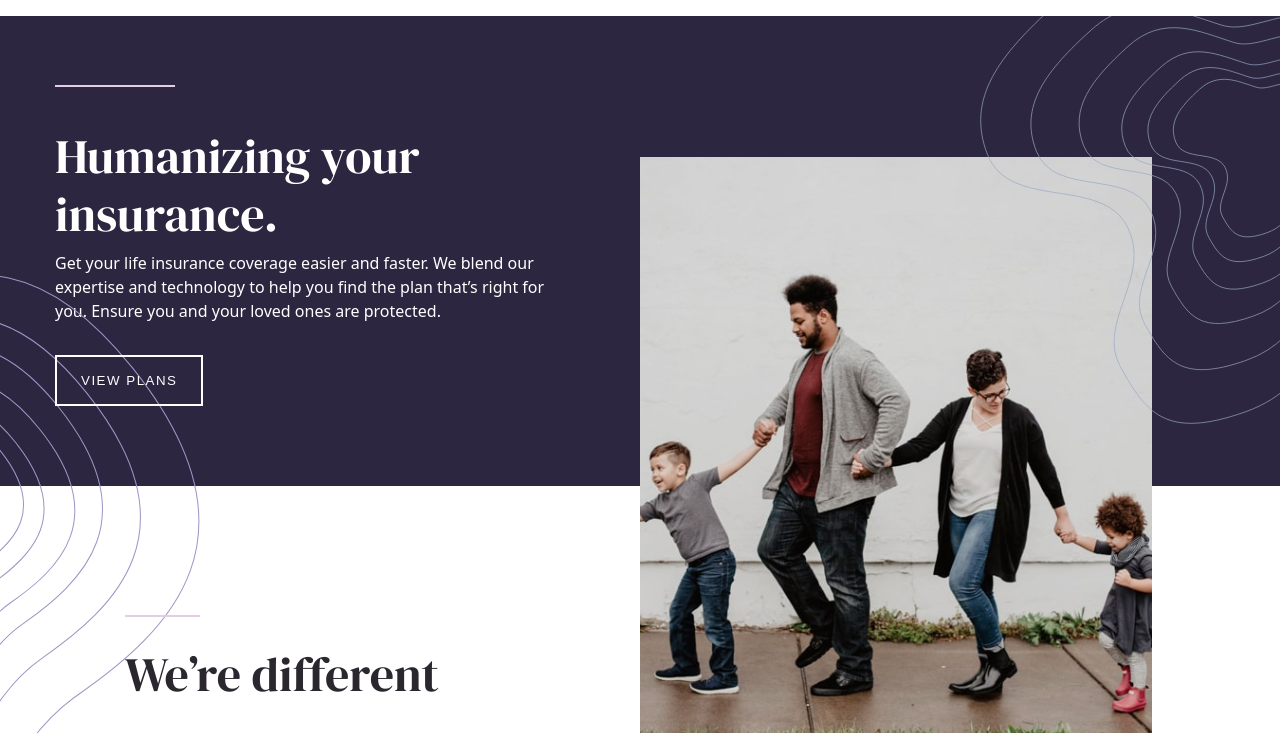
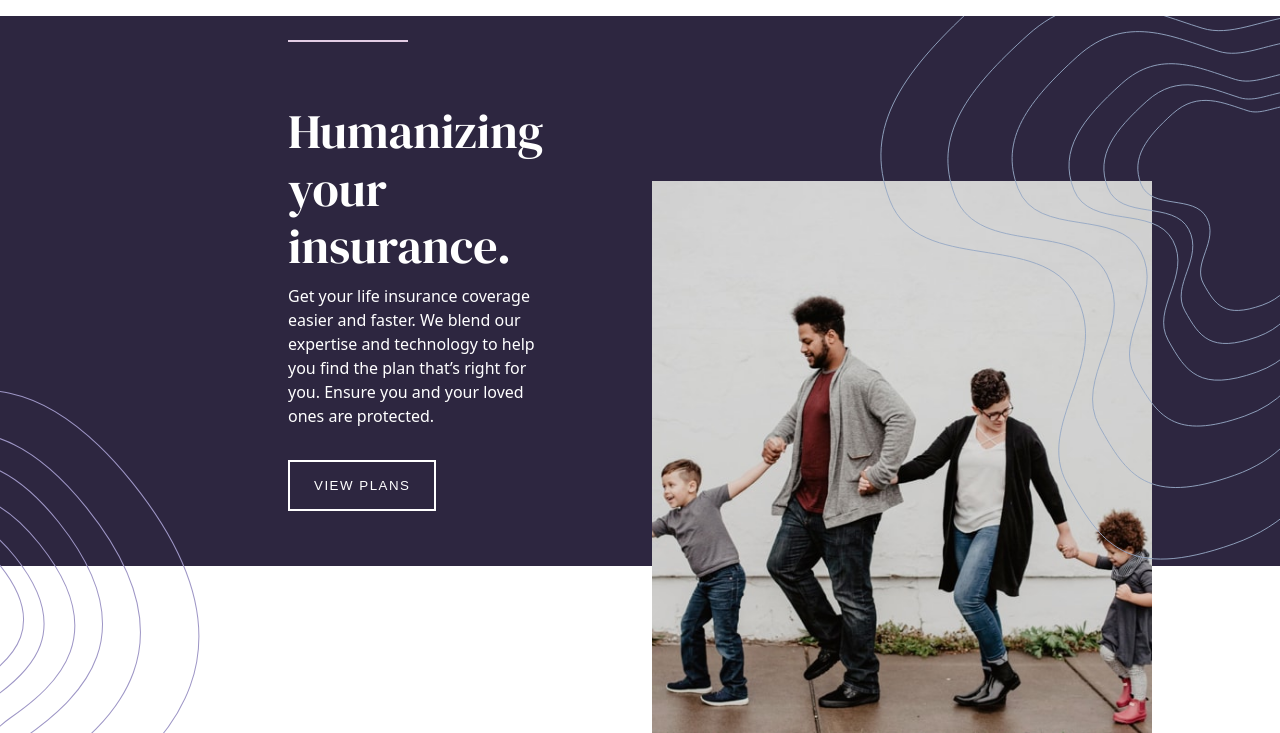
Before and after one commit to Trishachi/insure-landing-page, a plain HTML site: page index.html in a window 1280 px wide. Shown: the part 64-797 px from the top of the page. Drawn offline with Linux system fonts and the light colour scheme.

Commit message:
Hero section responsiveness on large screen fixed

```diff
--- a/styles.css
+++ b/styles.css
@@ -552,4 +552,36 @@ footer {
 /* For large screens - Desktops - For screens 1200px and bigger */
 @media only screen and (min-width: 1200px) {
 
+  .hero-wrapper {
+    height: 550px;
+  }
+
+  .header-hero {
+    padding-left: 10rem;
+    padding-right: 5rem;
+    margin-left: 8rem;
+    margin-right: 5rem;
+    width: 40%;
+    margin-top: 2rem;
+  }
+
+  .hero-image {
+   max-width: 500px;
+
+  }
+
+  main {
+    padding-top: 10rem;
+  }
+
+  .right-pattern-desktop {
+    width: 400px;
+  }
+
+  .left-pattern-desktop {
+    bottom: -62%;
+  }
+
+
+
 }
```
